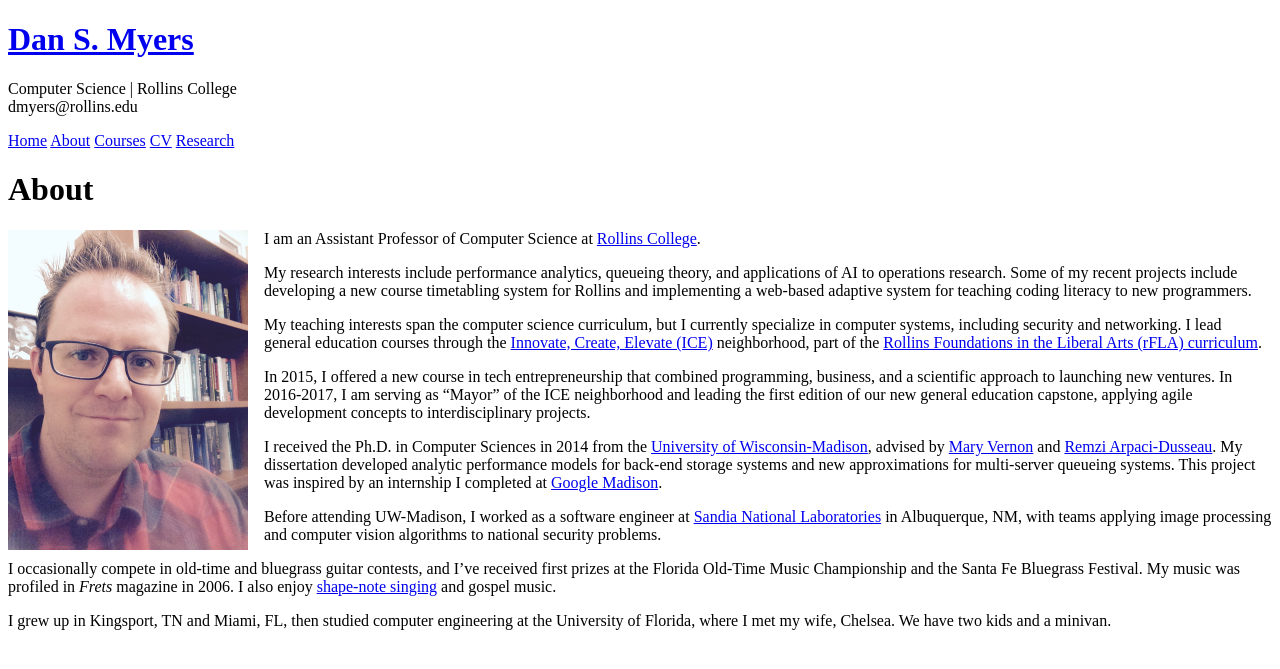
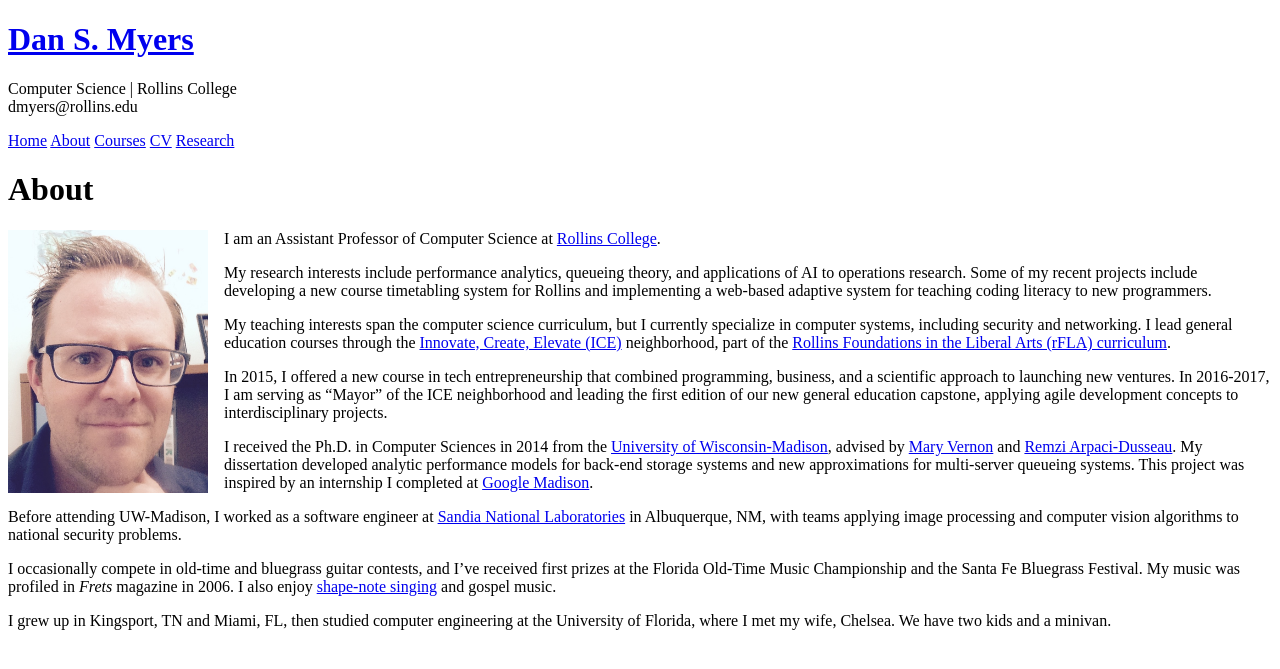
Before and after one commit to dansmyers/dansmyers.github.io-archived, a Jekyll site: the page built from about.md, in a window 1280 px wide. Shown: the top 669 px of the page. Built offline with Jekyll 4.4.1, drawn with Linux system fonts in a browser that asks for light colours.

Commit message:
Updated self image

```diff
--- a/about.md
+++ b/about.md
@@ -3,7 +3,7 @@
 title: About
 permalink: /about/
 ---
-<img src="/images/self_color.jpg" width ="240px"  class="about-image" align="left" style="margin-right: 1rem;" alt="Picture of Dan Myers"/>
+<img src="/images/self_face.jpg" width ="200px"  class="about-image" align="left" style="margin-right: 1rem;" alt="Picture of Dan Myers"/>
 
 I am an Assistant Professor of Computer Science at [Rollins College](http://www.rollins.edu).
 
```
Also changed, not shown: images/self_color.jpg (deleted), images/self_face.jpg (added).
